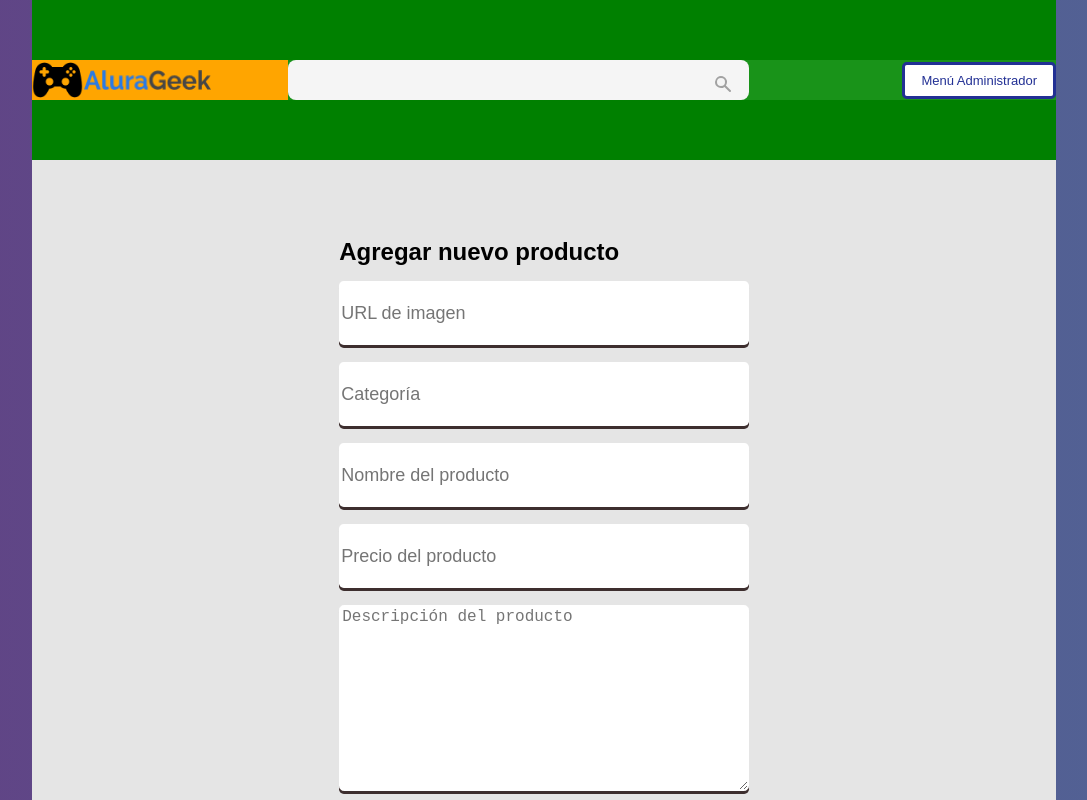
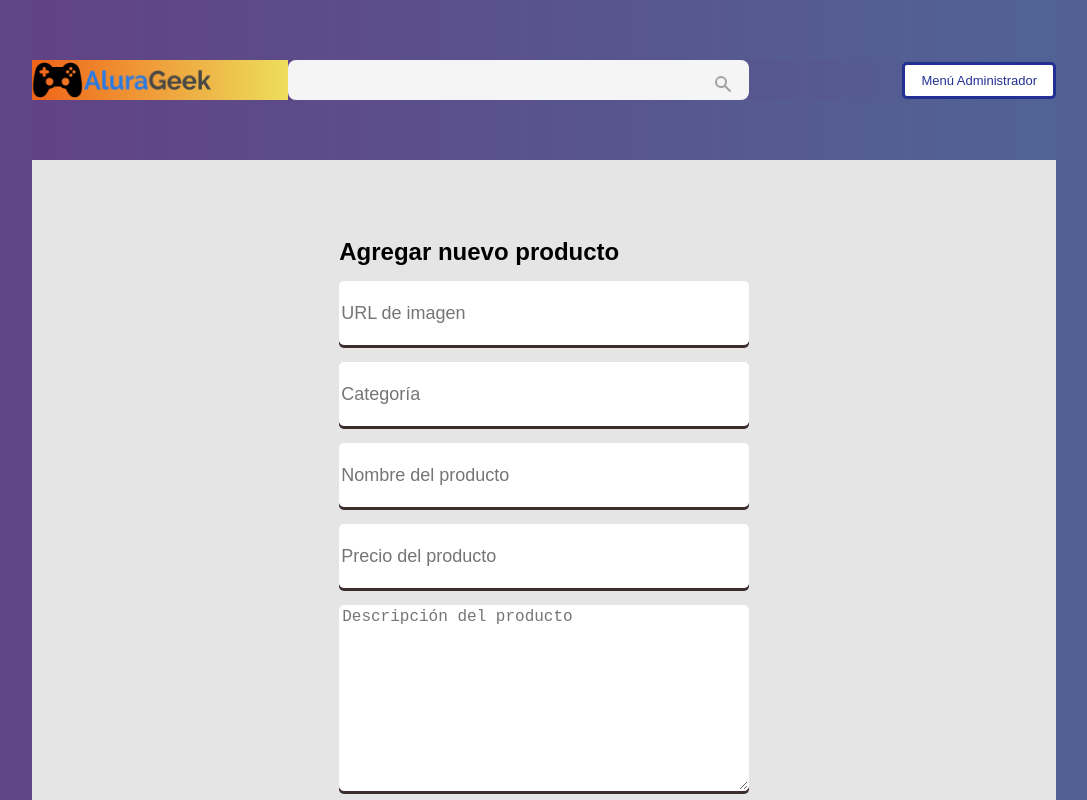
Before and after one commit to AndresJaramillo2023/Ecommerce, a plain HTML site: page FormularioProducto.html in a window 1280 px wide. Shown: the top 800 px of the page, without its empty margins (96-1183 px from the left). Drawn offline with Linux system fonts and the light colour scheme; a web font is replaced by a local one.

Commit message:
Update menuProducto.css

```diff
--- a/css/menuProducto.css
+++ b/css/menuProducto.css
@@ -3,7 +3,7 @@
     /*MENU*/
     .menu {
         width: 80%;
-        background-color: green;
+        background: linear-gradient(to right, rgb(97, 67, 133), rgb(81, 99, 149));
         display: flex;
         justify-content: space-around;
         height: 10rem;
@@ -105,7 +105,7 @@
     /*MENU*/
     .menu {
         width: 80%;
-        background-color: green;
+        background: linear-gradient(to right, rgb(97, 67, 133), rgb(81, 99, 149));
         display: flex;
         justify-content: space-around;
         height: 10rem;
@@ -204,7 +204,7 @@
     /*MENU*/
     .menu {
         width: 80%;
-        background-color: green;
+        background: linear-gradient(to right, rgb(97, 67, 133), rgb(81, 99, 149));
         display: flex;
         justify-content: flex-start;
         height: 10rem;
@@ -215,7 +215,7 @@
     .menu__encabezado {
         width: 25%;
         height: 2.5rem;
-        background-color: orange;
+        background: linear-gradient(to right, rgb(240, 100, 25), rgb(237, 222, 93));
         display: flex;
         align-items: center;
     }
@@ -240,7 +240,7 @@
     .menu__navegador__form {
         width: 100%;
         height: 2.5rem;
-        background-color: #199319;
+        background: linear-gradient(to right, rgb(97, 67, 133), rgb(81, 99, 149));
         display: flex;
         justify-content: space-between;
         align-items: center;
```
